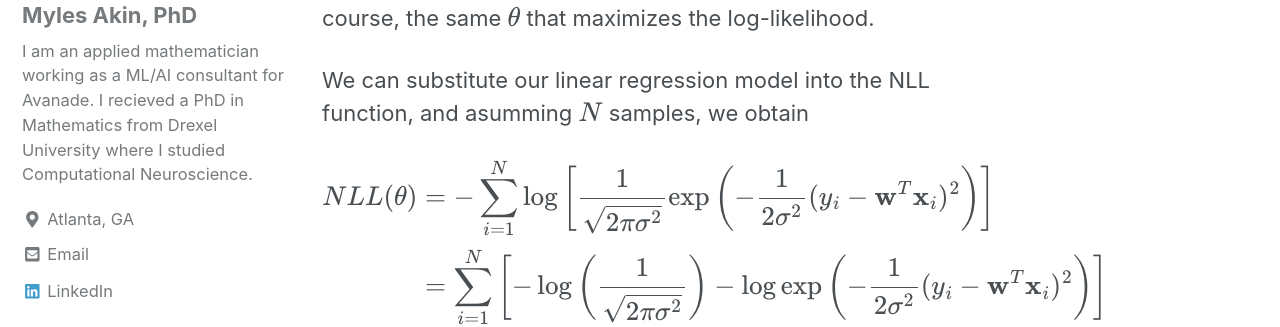
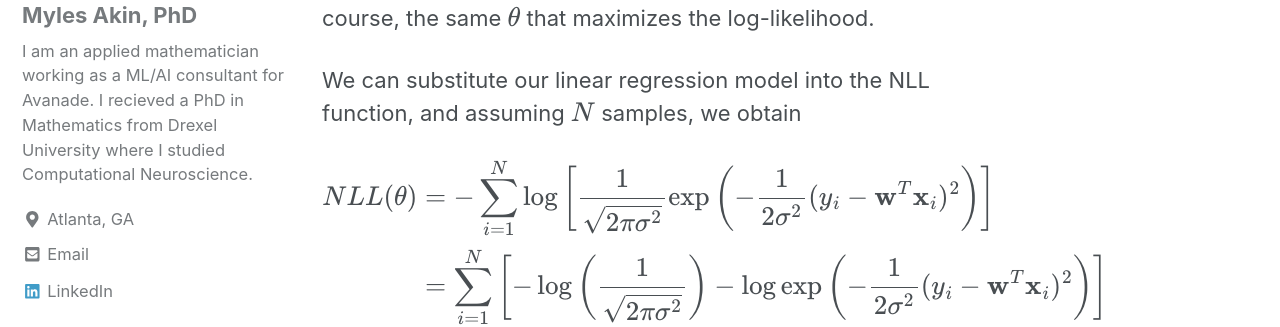
Before and after one commit to mylesakin/mylesakin.github.io, a Jekyll site: the page built from _posts/2019-09-04-LinearRegression.md, in a window 1280 px wide and 900 px high, scrolled down 2523 px. Shown: the part 193-520 px from the top of the window. Built offline with Jekyll 4.4.1, drawn with Linux system fonts in a browser that asks for light colours; cached includes are drawn as plain includes; nearby versions of some CDN libraries; formulas are drawn with MathJax 3.

```diff
--- a/_posts/2019-09-04-LinearRegression.md
+++ b/_posts/2019-09-04-LinearRegression.md
@@ -45,7 +45,7 @@
 
 This is done as many optimization software are designed to find the minima of function rather than the maxima. In the end, the \\(\theta\\) that minimizes the negative log-likelihood is of course, the same \\(\theta\\) that maximizes the log-likelihood.
 
-We can substitute our linear regression model into the NLL function, and asumming \\(N\\) samples, we obtain
+We can substitute our linear regression model into the NLL function, and assuming \\(N\\) samples, we obtain
 
 $$
 \begin{split}
```
